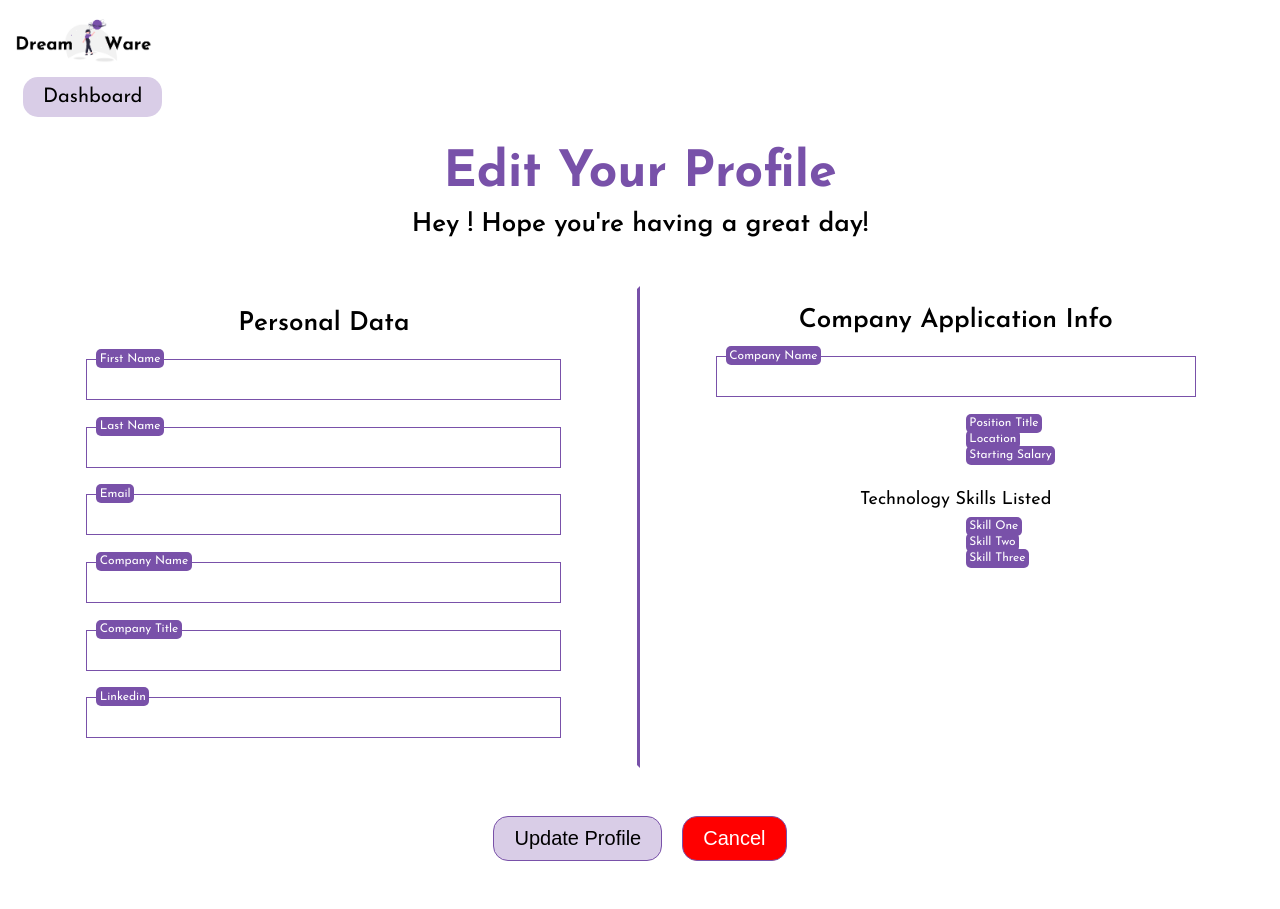
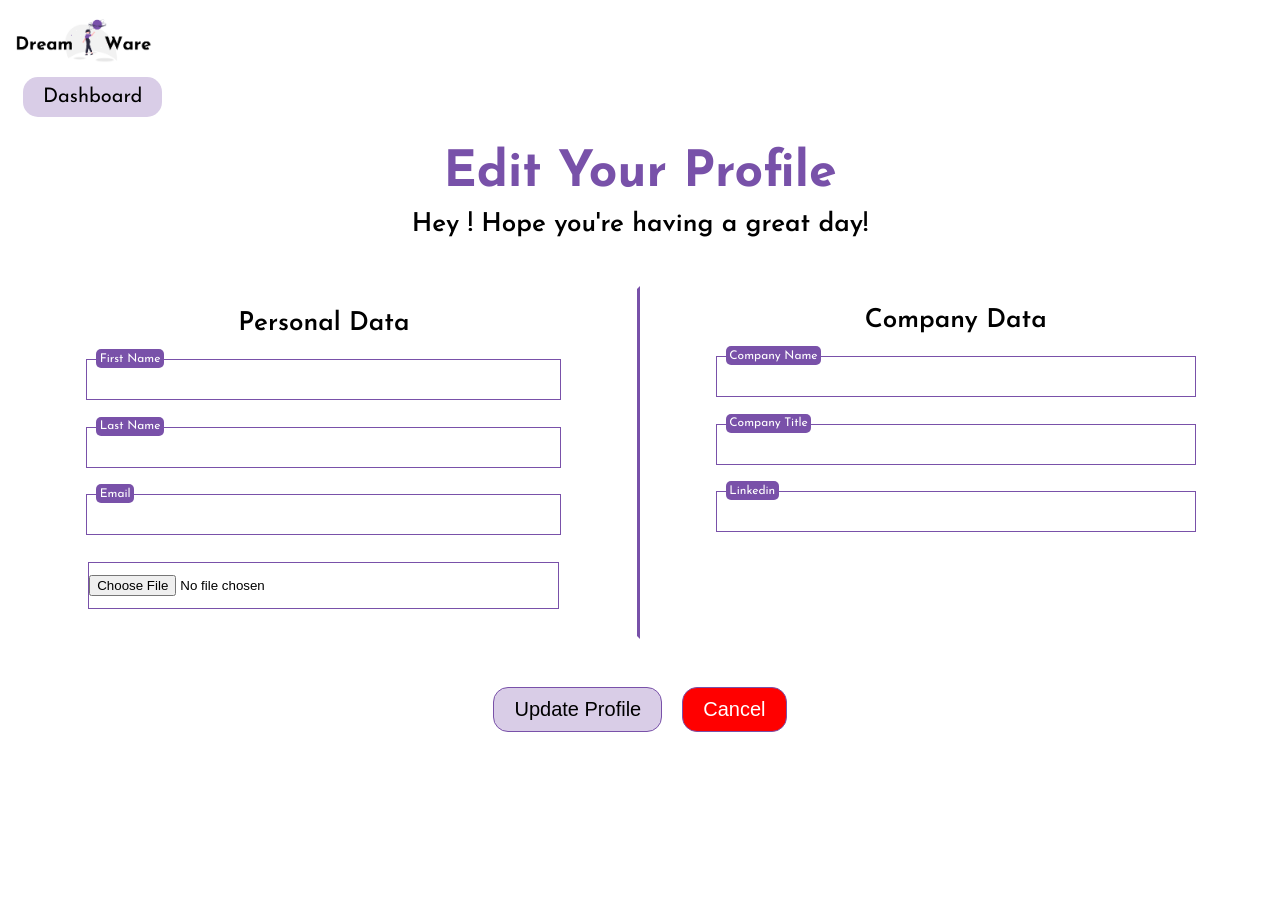
Before and after one commit to NasirAbdirahman/Dreamware, a Django app: template techjourneyproject/templates/companyProfile.html in a window 1280 px wide. After the commit the page ends 732 px from the top, so only its background shows below. Run offline with Django 4.2, Linux system fonts and the light colour scheme; the template is opened without the code that fills it: values that come from a table or form of the project are taken from there, others are empty.

Commit message:
Updated commapnyProfile editing

```diff
--- a/techjourneyproject/dashboard/forms.py
+++ b/techjourneyproject/dashboard/forms.py
@@ -131,7 +131,7 @@ class MemberProfileForm(forms.ModelForm):
             'picture','location','personal_story','personal_goal','education','linkedin',
             'github','portfolio','previous_occupation','availability',
             'workstatus','interests','relocation' ,'skills'
-            )
+        )
         #fields = '__all__'
 
 
@@ -141,7 +141,7 @@ class CompanyProfileForm(forms.ModelForm):
     #upload to images folder in database
     first_name = forms.CharField()
     last_name = forms.CharField()
-    picture = forms.ImageField()
+    picture = forms.ImageField()#Preferably a company logo/insignia
     company_name = forms.CharField()
     company_title = forms.CharField()
     linkedin = forms.URLField()
--- a/techjourneyproject/dashboard/models.py
+++ b/techjourneyproject/dashboard/models.py
@@ -161,6 +161,7 @@ class Companies(models.Model):
     #USER FIELDS FOR REPRESENTATIVE
     first_name = models.CharField(blank=False,max_length=50)
     last_name = models.CharField(blank=False,max_length=50)
+    #Preferably a company logo/insignia
     picture = models.ImageField(default="defaultuser.png",upload_to="company_images") #upload to images folder in database
     company_name =  models.CharField(max_length=60)
     company_title = models.CharField(max_length=100)
--- a/techjourneyproject/static/style.css
+++ b/techjourneyproject/static/style.css
@@ -1473,6 +1473,7 @@ input{
         font-size: 14px;
     }
 
+    /* Company Split panel*/
 
 
 /*------------------------------------------------------------------------*/
@@ -1502,5 +1503,4 @@ input{
     margin: 15px;
     padding:7px;
     margin-bottom: 2em;
-
-}
+}
--- a/techjourneyproject/templates/companyProfile.html
+++ b/techjourneyproject/templates/companyProfile.html
@@ -39,13 +39,15 @@
             <form  method="POST" enctype="multipart/form-data" >
                 {% csrf_token %}
                 <section class="updateUser-title">
-                {% for message in messages %}
-                    <p class="invalid-warning">{{message}}</p>
-                {% endfor %}
-                    </section>
+                    {% for message in messages %}
+                        <p class="invalid-warning">{{message}}</p>
+                    {% endfor %}
+                </section>
+
                 <section class="updateProfileSection">
                     <!--User Data-->
                     <section class="userData-panel">
+
                         <h2>Personal Data</h2>
                         <label class="input-labels" for={ user_form.first_name }>First Name</label>
                         {{ user_form.first_name }}<br>
@@ -53,34 +55,20 @@
                         {{ user_form.last_name }} <br>
                         <label class="input-labels" for={ user_form.email }>Email</label>
                         {{ user_form.email }} <br>
+                        {{ profile_form.picture }} <br>
+
+                    </section>
+
+                    <!--Company Position Data-->
+                    <section class="memberData-panel">
+
+                        <h2>Company Data</h2>
                         <label class="input-labels" for={ profile_form.company_name }>Company Name</label>
                         {{ profile_form.company_name }} <br>
                         <label class="input-labels" for={ profile_form.company_title }>Company Title</label>
                         {{ profile_form.company_title }} <br>
                         <label class="input-labels" for={ profile_form.linkedin }>Linkedin</label>
                         {{ profile_form.linkedin }} <br>
-                    </section>
-
-                    <!--Company Position Data-->
-                    <section class="memberData-panel">
-
-                        <h2>Company Application Info</h2>
-                        <label class="input-labels" for={ profile_form.company_name }>Company Name</label>
-                        {{ profile_form.company_name }} <br>
-                        <label class="input-labels" for={ profile_form.position_title }> Position Title</label>
-                        {{ profile_form.position_title }} <br>
-                        <label class="input-labels" for={ profile_form.location }>Location</label>
-                        {{ profile_form.location }} <br>
-                        <label class="input-labels" for={ profile_form.salary }> Starting Salary </label>
-                        {{ profile_form.salary }} <br>
-                        <p>Technology Skills Listed</p>
-                        <label class="input-labels" for={ profile_form.skill_one }>Skill One</label>
-                        {{ profile_form.skill_one }} <br>
-                        <label class="input-labels" for={ profile_form.skill_two }>Skill Two</label>
-                        {{ profile_form.skill_two }} <br>
-                        <label class="input-labels" for={ profile_form.skill_three}>Skill Three</label>
-                        {{ profile_form.skill_three }} <br>
-
 
                     </section>
 
```
Also changed, not shown: techjourneyproject/db.sqlite3.
